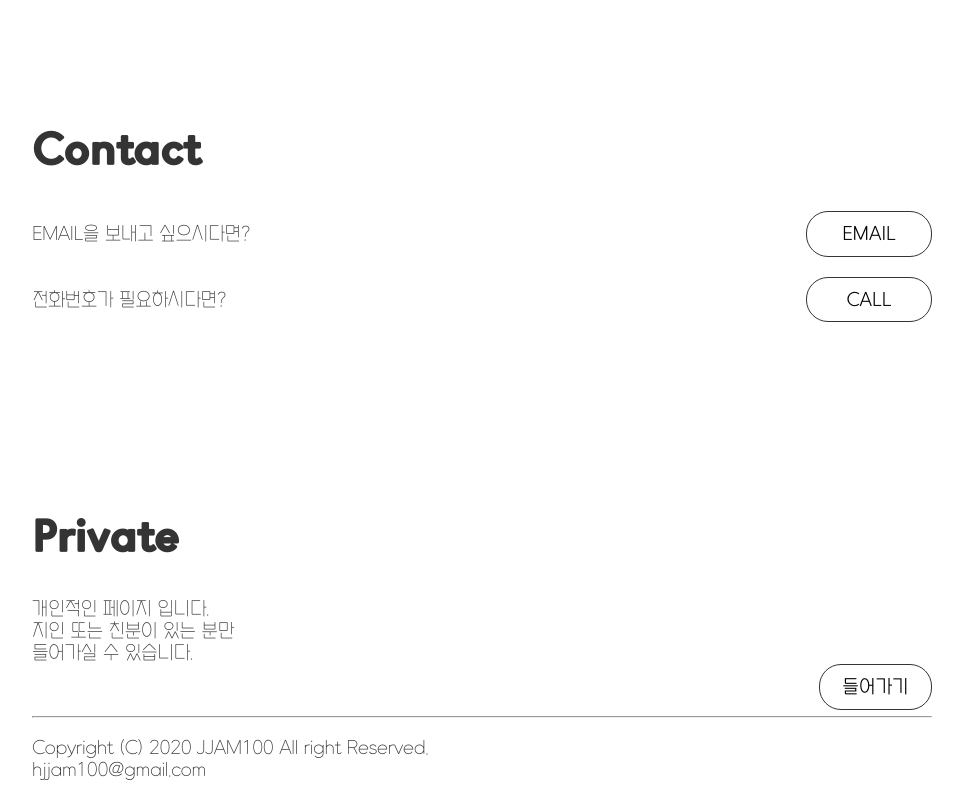
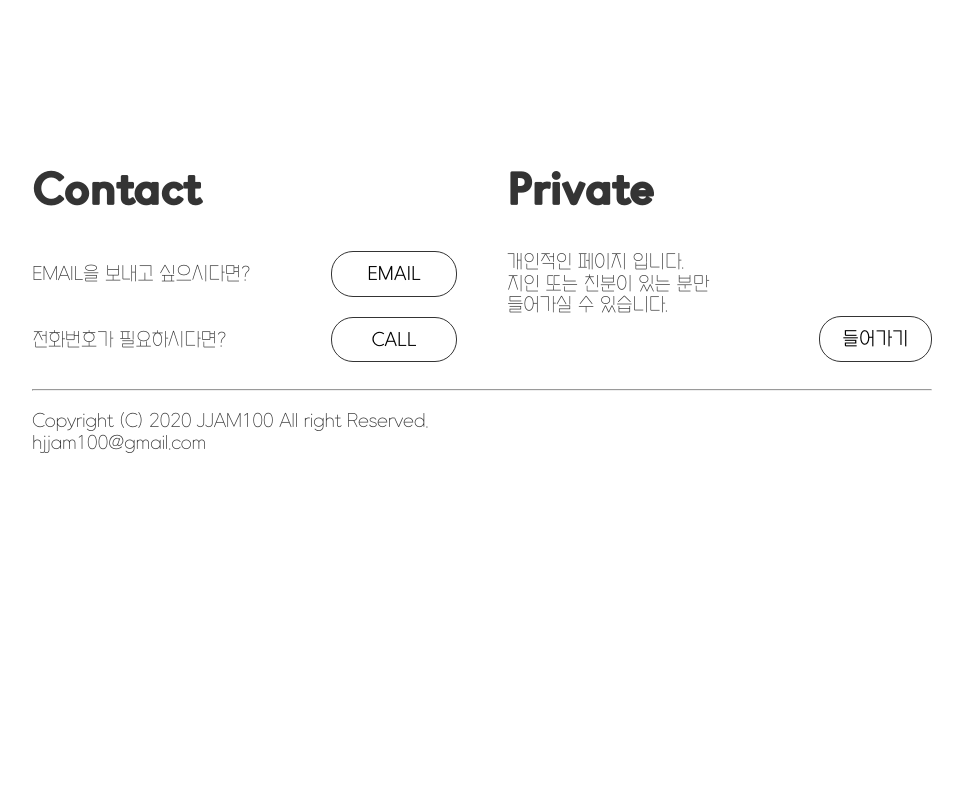
Before and after one commit to jjam100/jjam100-front, a Next.js app: page / in a window 1280 px wide. Shown: the part 3735-4535 px from the top of the page, without its empty margins (158-1121 px from the left). After the commit the page ends 4208 px from the top, so only its background shows below. Built offline with nearby package versions, Linux system fonts and the light colour scheme.

Commit message:
fix Contact & Private

```diff
--- a/components/IndexSection/style/Contact.scss
+++ b/components/IndexSection/style/Contact.scss
@@ -1,6 +1,13 @@
 @import '../../../style/util.scss';
 
 section#index-contact {
+
+  @media (min-width: $break2 + 1px) {
+    display: inline-block;
+    width: calc(50% - 25px);
+    margin-right: 50px;
+  }
+
   & .contact-item-wrapper {
     display: flex;
     flex-direction: row;
--- a/components/IndexSection/style/Private.scss
+++ b/components/IndexSection/style/Private.scss
@@ -3,6 +3,12 @@
 #index-private {
   display: flex;
   flex-direction: column;
+
+  @media (min-width: $break2 + 1px) {
+    display: inline-flex;
+    width: calc(50% - 25px);
+    vertical-align: top;
+  }
 
   p {
     margin-top: 0px;
```
